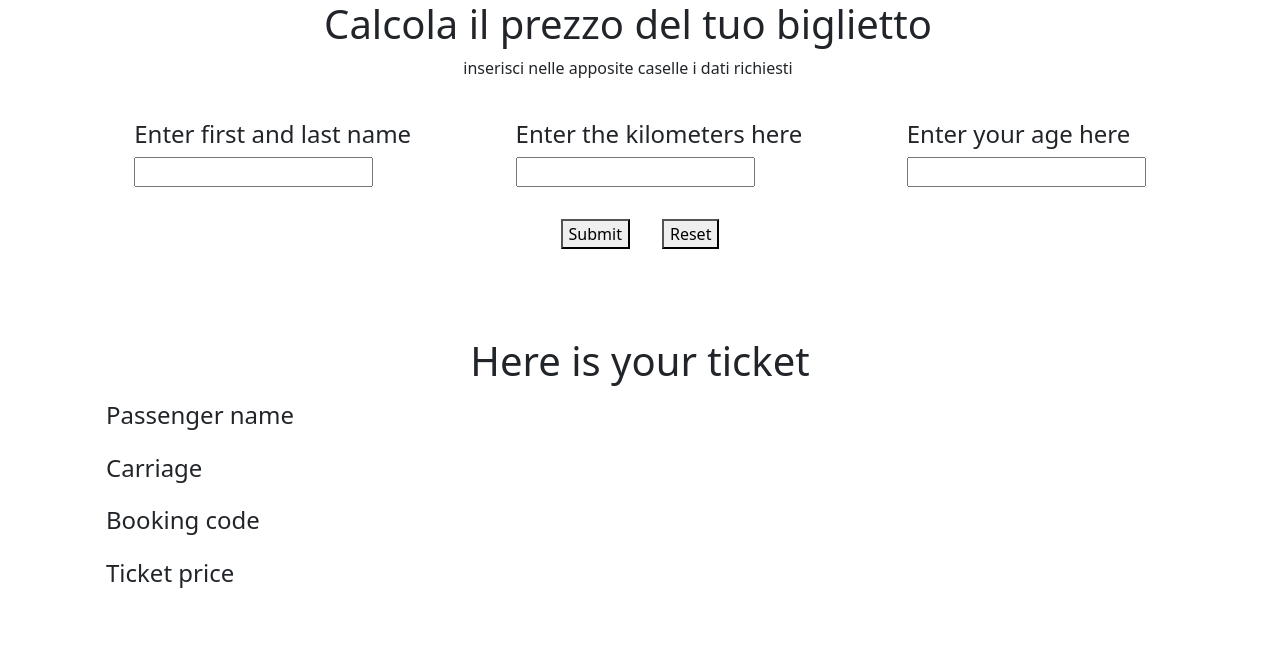
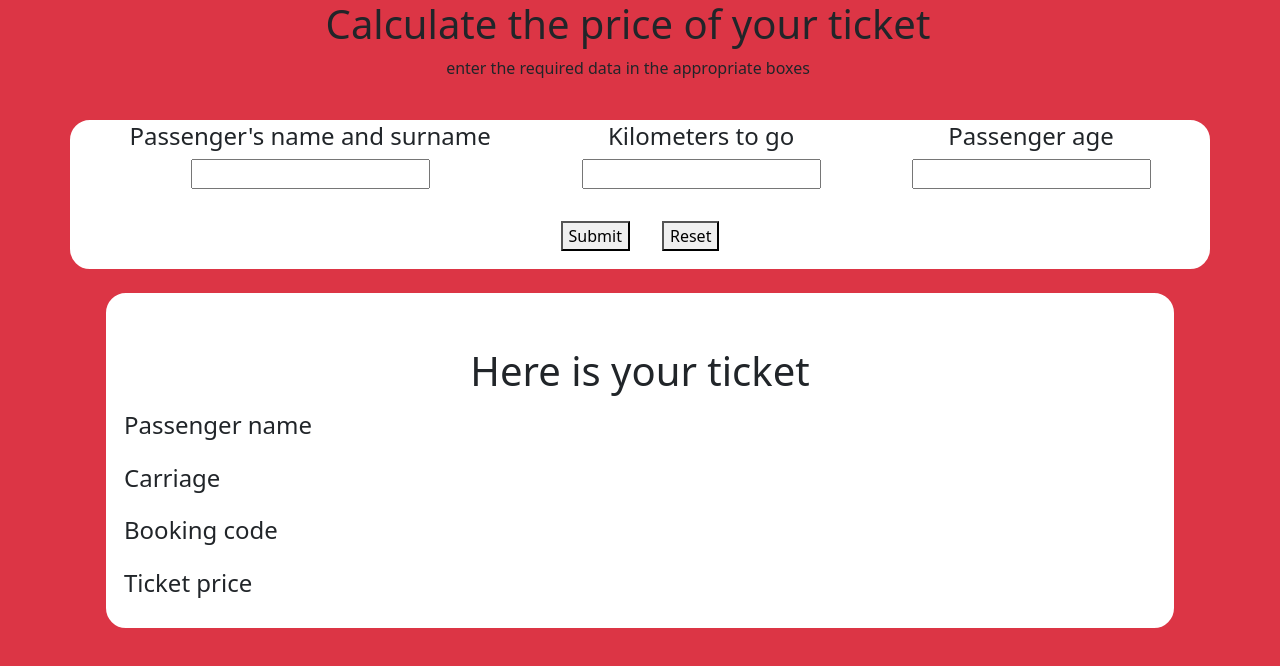
Before and after one commit to Rossiitaa/js-biglietto-treno-form, a plain HTML site: page index.html in a window 1280 px wide. Drawn offline with nearby package versions, Linux system fonts and the light colour scheme.

Commit message:
with css

```diff
--- a/css/style.css
+++ b/css/style.css
@@ -0,0 +1,5 @@
+.bordersec {
+    background-color: #fff;
+    border: 2px solid #fff;
+    border-radius: 20px;
+}
--- a/index.html
+++ b/index.html
@@ -9,26 +9,26 @@
     <link href="https://cdn.jsdelivr.net/npm/bootstrap@5.1.3/dist/css/bootstrap.min.css" rel="stylesheet" integrity="sha384-1BmE4kWBq78iYhFldvKuhfTAU6auU8tT94WrHftjDbrCEXSU1oBoqyl2QvZ6jIW3" crossorigin="anonymous">
     <link rel="stylesheet" href="./css/style.css">
 </head>
-<body class="container">
+<body class="container bg-danger">
     <header>
         <div class="row col-12 text-center mb-4">
-            <h1>Calcola il prezzo del tuo biglietto</h1>
-            <p>inserisci nelle apposite caselle i dati richiesti</p>
+            <h1>Calculate the price of your ticket</h1>
+            <p>enter the required data in the appropriate boxes</p>
         </div>
     </header>
     <main class="">
-        <div class="row d-flex">
-            <div class="col-12 d-flex justify-content-around">
-                <div class="mb-3">
-                    <h4>Enter first and last name</h4>
+        <div class="row d-flex bordersec">
+            <div class="col-12 d-flex justify-content-around text-align">
+                <div class="mb-3 text-center">
+                    <h4>Passenger's name and surname</h4>
                     <input type="text" id="input-name-lastname">
                 </div>
-                <div class="mb-3">
-                    <h4>Enter the kilometers here</h4>
+                <div class="mb-3 text-center">
+                    <h4>Kilometers to go</h4>
                 <input type="text" id="input-km">
                 </div>
-                <div class="mb-3">
-                    <h4>Enter your age here</h1>
+                <div class="mb-3 text-center">
+                    <h4>Passenger age</h1>
                     <input type="text" id="input-age">
                 </div>
             </div>
@@ -38,7 +38,7 @@
             </div>
         </div>
 
-        <div class="row p-4">
+        <div class="row m-4 p-1 bordersec">
             <h1 class="text-center mt-5 mb-3">Here is your ticket</h1>
             <div class="row d-flex">
                 <div class="mb-3 col-12">
```
